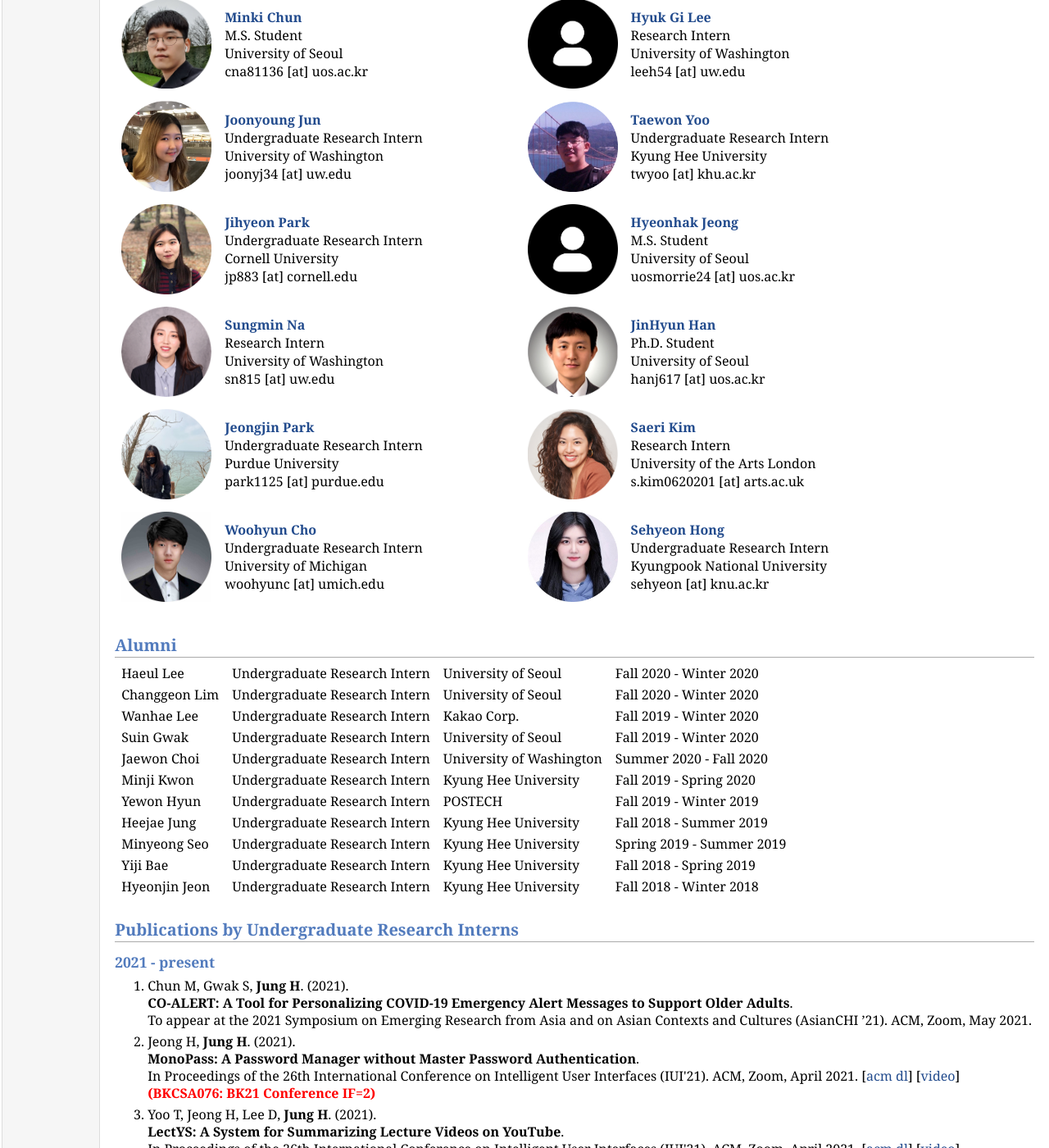
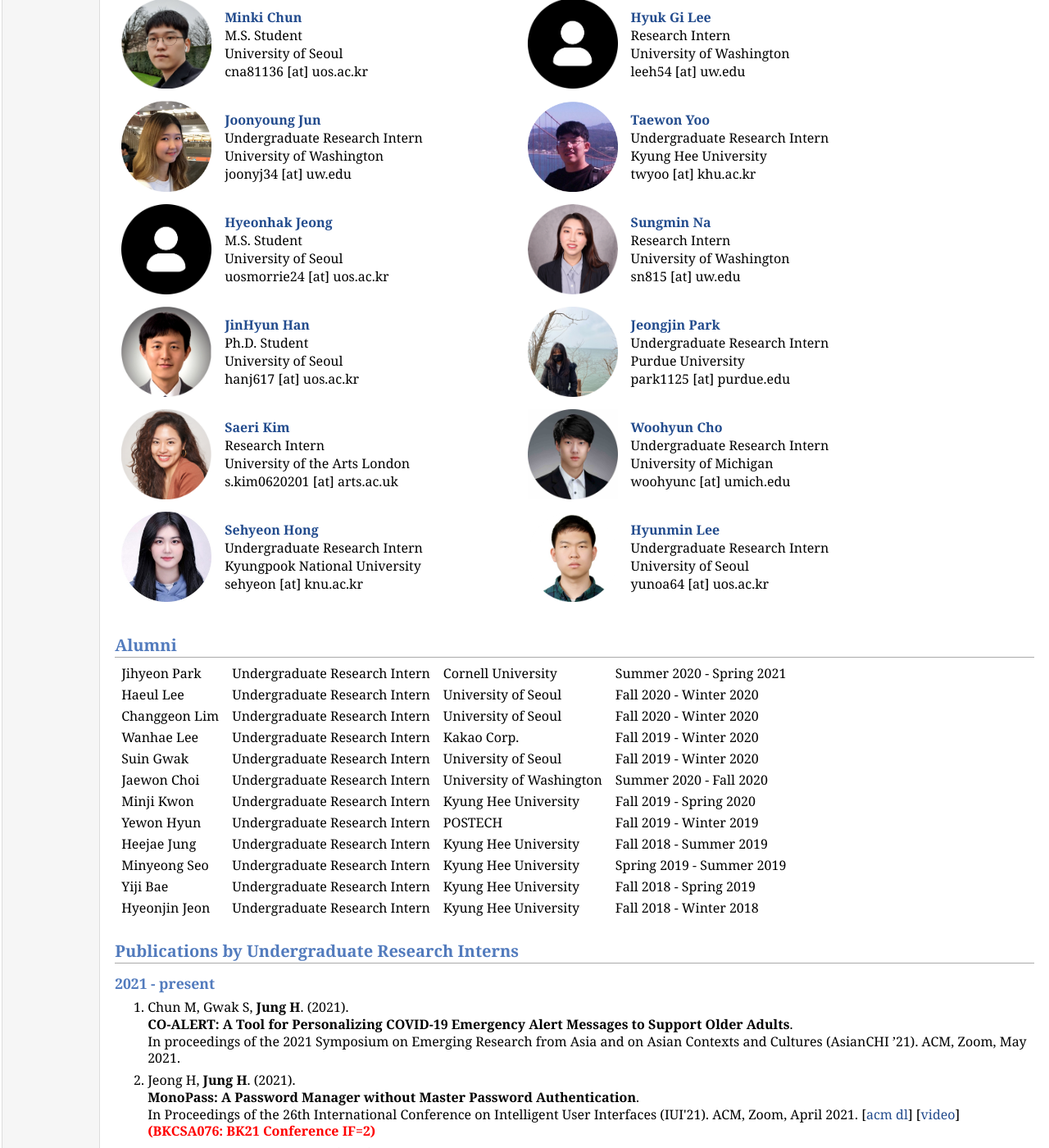
Before and after one commit to hcail/hcail-backup.github.io, a Jekyll site: the page people/people.html, which Jekyll copies as it is, in a window 1280 px wide and 1400 px high, scrolled down 701 px. Shown: the whole window at 82% size. Built offline with Jekyll 4.4.1, drawn with Linux system fonts in a browser that asks for light colours.

Commit message:
new member

```diff
--- a/people/people.html
+++ b/people/people.html
@@ -72,48 +72,48 @@ HCAIL members, June 2021
       <br>Undergraduate Research Intern<br>Kyung Hee University<br>twyoo [at] khu.ac.kr</td>
   </tr>
   <tr class="r1">
-    <td class="c2"> <img src="img/jpark.png" width="110" style="vertical-align: -4px"></td>
-    <td class="c2"> <a href="https://www.notion.so/JIHYEON-PARK-b964d80128234a70b4cd95a8ee29ba68">
-                    <b>Jihyeon Park</b></a><br>Undergraduate Research Intern
-                    <br>Cornell University<br>jp883 [at] cornell.edu</td>
-    <td class="c2"> &nbsp;&nbsp;&nbsp;&nbsp;&nbsp;&nbsp;&nbsp;&nbsp;&nbsp;&nbsp;&nbsp;&nbsp;&nbsp;&nbsp;&nbsp;&nbsp;&nbsp;&nbsp;&nbsp;&nbsp;&nbsp;&nbsp;&nbsp;</td>
     <td class="c2"> <img src="img/anony.png" width="110" style="vertical-align: -4px"></td>
     <td class="c2"> <a href="https://www.linkedin.com/in/hyeonhakjeong/">
                     <b>Hyeonhak Jeong</b></a><br>M.S. Student
                     <br>University of Seoul<br>uosmorrie24 [at] uos.ac.kr</td>
-  </tr>
-  <tr class="r1">
+    <td class="c2"> &nbsp;&nbsp;&nbsp;&nbsp;&nbsp;&nbsp;&nbsp;&nbsp;&nbsp;&nbsp;&nbsp;&nbsp;&nbsp;&nbsp;&nbsp;&nbsp;&nbsp;&nbsp;&nbsp;&nbsp;&nbsp;&nbsp;&nbsp;</td>
     <td class="c2"> <img src="img/sna.png" width="110" style="vertical-align: -4px"></td>
     <td class="c2"> <a href="https://www.linkedin.com/in/sungmin-na-823788179">
                     <b>Sungmin Na</b></a><br>Research Intern
                     <br>University of Washington<br>sn815 [at] uw.edu</td>
-    <td class="c2"> &nbsp;&nbsp;&nbsp;&nbsp;&nbsp;&nbsp;&nbsp;&nbsp;&nbsp;&nbsp;&nbsp;&nbsp;&nbsp;&nbsp;&nbsp;&nbsp;&nbsp;&nbsp;&nbsp;&nbsp;&nbsp;&nbsp;&nbsp;</td>
+  </tr>
+  <tr class="r1">
     <td class="c2"> <img src="img/jhan.jpg" width="110" style="vertical-align: -4px"></td>
     <td class="c2"> <a href="https://www.linkedin.com/in/jin-hyun-han-2556029b/">
                     <b>JinHyun Han</b></a><br>Ph.D. Student
                     <br>University of Seoul<br>hanj617 [at] uos.ac.kr</td>
-  </tr>
-  <tr class="r1">
+    <td class="c2"> &nbsp;&nbsp;&nbsp;&nbsp;&nbsp;&nbsp;&nbsp;&nbsp;&nbsp;&nbsp;&nbsp;&nbsp;&nbsp;&nbsp;&nbsp;&nbsp;&nbsp;&nbsp;&nbsp;&nbsp;&nbsp;&nbsp;&nbsp;</td>
     <td class="c2"> <img src="img/jjpark.jpg" width="110" style="vertical-align: -4px"></td>
     <td class="c2"> <a href="https://www.notion.so/jayjaysworkspace/Jayjay-dd01c9ef6bf6416dbc132108f9ed0263">
                     <b>Jeongjin Park</b></a><br>Undergraduate Research Intern
                     <br>Purdue University<br>park1125 [at] purdue.edu</td>
-    <td class="c2"> &nbsp;&nbsp;&nbsp;&nbsp;&nbsp;&nbsp;&nbsp;&nbsp;&nbsp;&nbsp;&nbsp;&nbsp;&nbsp;&nbsp;&nbsp;&nbsp;&nbsp;&nbsp;&nbsp;&nbsp;&nbsp;&nbsp;&nbsp;</td>
+  </tr>
+  <tr class="r1">
     <td class="c2"> <img src="img/skim.jpg" width="110" style="vertical-align: -4px"></td>
     <td class="c2"> <a href="https://www.linkedin.com/in/saerikim/">
                     <b>Saeri Kim</b></a><br>Research Intern
                     <br>University of the Arts London<br>s.kim0620201 [at] arts.ac.uk</td>
-  </tr>
-  <tr class="r1">
+    <td class="c2"> &nbsp;&nbsp;&nbsp;&nbsp;&nbsp;&nbsp;&nbsp;&nbsp;&nbsp;&nbsp;&nbsp;&nbsp;&nbsp;&nbsp;&nbsp;&nbsp;&nbsp;&nbsp;&nbsp;&nbsp;&nbsp;&nbsp;&nbsp;</td>
     <td class="c2"> <img src="img/wcho.jpg" width="110" style="vertical-align: -4px"></td>
     <td class="c2"> <a href="https://www.notion.so/Woohyun-Daniel-Cho-06369cda2d72455d820c3891cf748336">
                     <b>Woohyun Cho</b></a><br>Undergraduate Research Intern
                     <br>University of Michigan<br>woohyunc [at] umich.edu</td>
-    <td class="c2"> &nbsp;&nbsp;&nbsp;&nbsp;&nbsp;&nbsp;&nbsp;&nbsp;&nbsp;&nbsp;&nbsp;&nbsp;&nbsp;&nbsp;&nbsp;&nbsp;&nbsp;&nbsp;&nbsp;&nbsp;&nbsp;&nbsp;&nbsp;</td>
+  </tr>
+  <tr class="r1">
     <td class="c2"> <img src="img/shong.JPG" width="110" style="vertical-align: -4px"></td>
     <td class="c2"> <a href="https://sites.google.com/view/sehyeonhong/home">
                     <b>Sehyeon Hong</b></a><br>Undergraduate Research Intern
                     <br>Kyungpook National University<br>sehyeon [at] knu.ac.kr</td>
+    <td class="c2"> &nbsp;&nbsp;&nbsp;&nbsp;&nbsp;&nbsp;&nbsp;&nbsp;&nbsp;&nbsp;&nbsp;&nbsp;&nbsp;&nbsp;&nbsp;&nbsp;&nbsp;&nbsp;&nbsp;&nbsp;&nbsp;&nbsp;&nbsp;</td>
+    <td class="c2"> <img src="img/hmlee.png" width="110" style="vertical-align: -4px"></td>
+    <td class="c2"> <a href="https://yunoa64.github.io/">
+                    <b>Hyunmin Lee</b></a><br>Undergraduate Research Intern
+                    <br>University of Seoul<br>yunoa64 [at] uos.ac.kr</td>
   </tr>
 </table>
 
@@ -132,6 +132,12 @@ HCAIL members, June 2021
 
 <h2>Alumni</h2>
 <table>
+  <tr>
+    <td class="c2">Jihyeon Park</td>
+    <td class="c2">Undergraduate Research Intern</td>
+    <td class="c2">Cornell University</td>
+    <td class="c2">Summer 2020 - Spring 2021</td>
+  </tr>
   <tr>
     <td class="c2">Haeul Lee</td>
     <td class="c2">Undergraduate Research Intern</td>
@@ -237,7 +243,7 @@ HCAIL members, June 2021
   <li><p>Chun M, Gwak S, <b>Jung H</b>. (2021).
   <br /><font size=+0.5><b>
     CO-ALERT: A Tool for Personalizing COVID-19 Emergency Alert Messages to Support Older Adults</b></font>.
-    <br />To appear at the 2021 Symposium on Emerging Research from Asia and
+    <br />In proceedings of the 2021 Symposium on Emerging Research from Asia and
     on Asian Contexts and Cultures (AsianCHI ’21).
     ACM, Zoom, May 2021.
   </p>
```
Also changed, not shown: people/img/hmlee.png (added), 2 other files.
